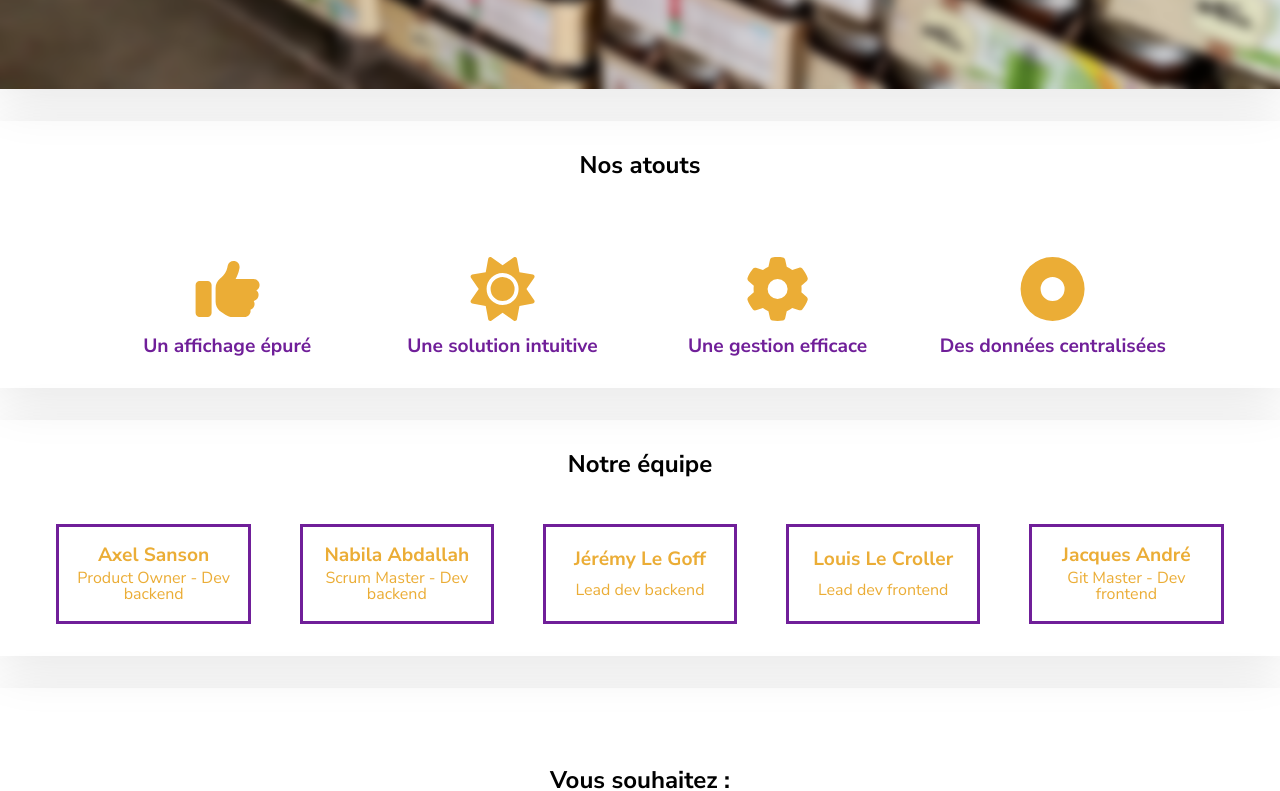
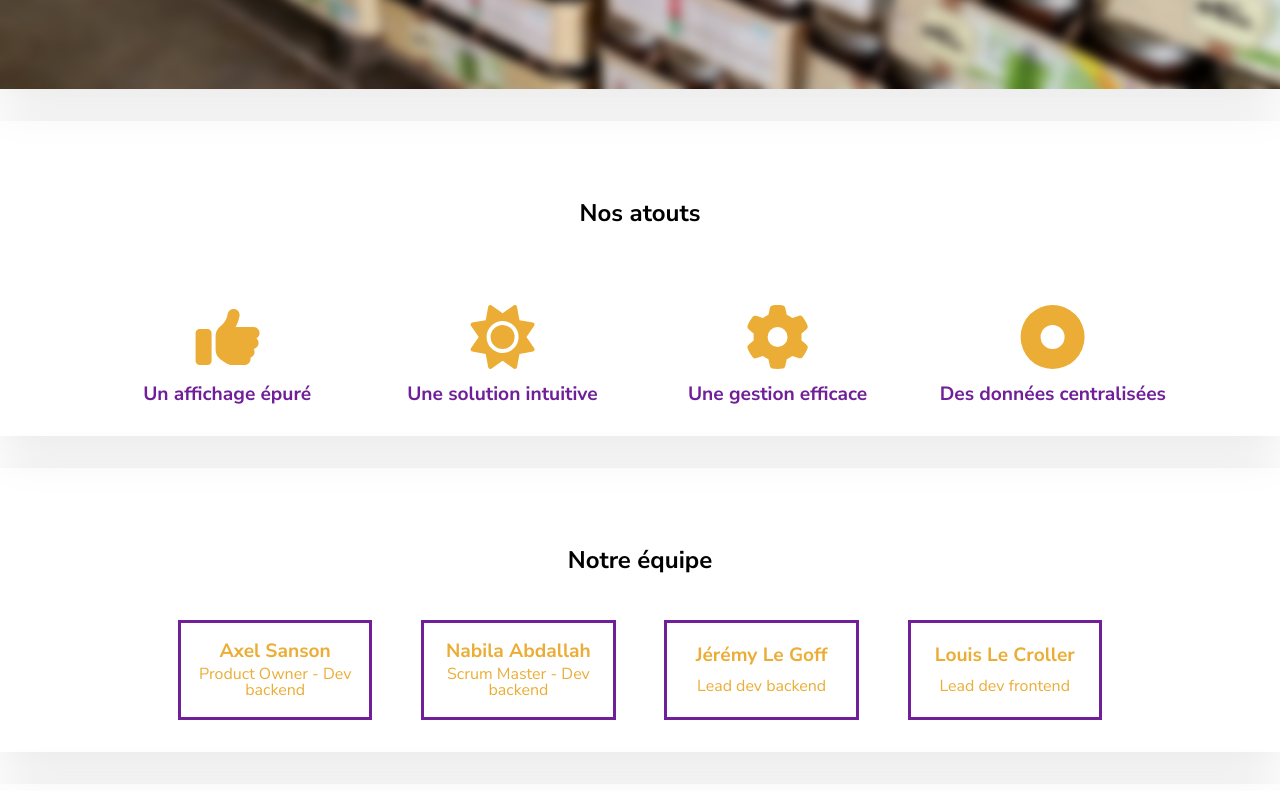
Before and after one commit to SansonAxel/AS-projet14-front, a React (Vite) app: page / in a window 1280 px wide. Shown: the part 711-1502 px from the top of the page. Built offline with nearby package versions, Linux system fonts and the light colour scheme.

Commit message:
FIX - CSS

```diff
--- a/src/components/Homepage/Header/Header.scss
+++ b/src/components/Homepage/Header/Header.scss
@@ -2,7 +2,6 @@
 
 .Header {
   position: fixed;
-  z-index: 2;
   width: 100%;
   height: 60px;
   display: flex;
--- a/src/components/Homepage/Homepage.scss
+++ b/src/components/Homepage/Homepage.scss
@@ -38,13 +38,13 @@
   }
 
   &__Section:nth-of-type(2) {
-    margin-block-start: 2rem;
+    padding-block-start: 80px;
     flex-direction: column;
     gap: 2rem;
   }
 
   &__Section:nth-of-type(3) {
-    margin-block-start: 2rem;
+    padding-block-start: 80px;
     height: 100vh;
     flex-direction: column;
   }
--- a/src/homedatas.js
+++ b/src/homedatas.js
@@ -27,11 +27,6 @@ export const membersData = [
     teamRole: 'Lead dev frontend',
     key: 4,
   },
-  {
-    name: 'Jacques André',
-    teamRole: 'Git Master - Dev frontend',
-    key: 5,
-  },
 ];
 
 /* Features datas */
```
